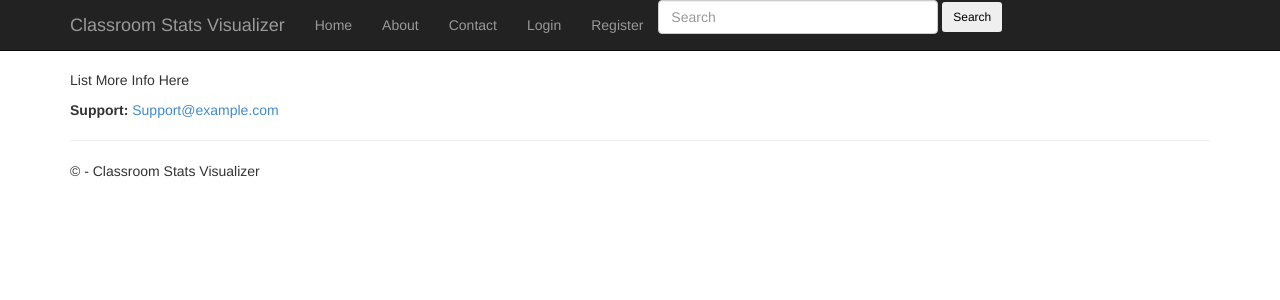
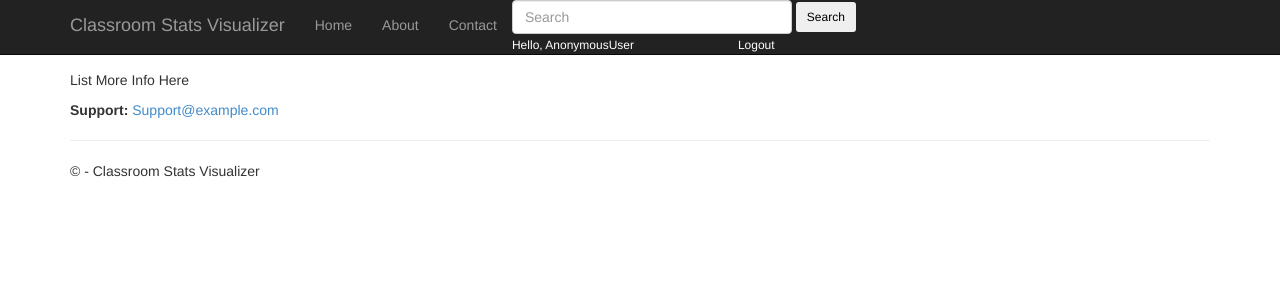
Before and after one commit to andrewkrawczyk/ClassroomStatsVisualizer, a Django app: template DjangoWebProject/TeacherApp/templates/app/index.html in a window 1280 px wide. Shown: the top 300 px of the page. Run offline with Django 4.2, Linux system fonts and the light colour scheme; the template is opened without the code that fills it, so the values that code supplies are empty; some libraries are stand-ins or nearby versions.

Commit message:
login page fixes
-log in page
-log out page
-all redirect fixed

```diff
--- a/DjangoWebProject/DjangoWebProject/settings.py
+++ b/DjangoWebProject/DjangoWebProject/settings.py
@@ -42,6 +42,7 @@ INSTALLED_APPS = [
     'django.contrib.staticfiles',
     'TeacherApp',
     'django_tables2',
+
     'Algorithm_Comp_Score',
 ]
 
@@ -141,6 +142,8 @@ USE_TZ = True
 
 STATIC_URL = 'static/'
 
+
+MEDIA_URL = '/images/'
 # Default primary key field type
 # https://docs.djangoproject.com/en/4.0/ref/settings/#default-auto-field
 
--- a/DjangoWebProject/DjangoWebProject/urls.py
+++ b/DjangoWebProject/DjangoWebProject/urls.py
@@ -19,23 +19,27 @@ from django.urls import path, include
 from datetime import datetime
 from TeacherApp import forms, views
 
+
 urlpatterns = [
-    path('home/', views.home, name='home'),
+    path('', views.home, name='home'),
     path('contact/', views.contact, name='contact'),
     path('about/', views.about, name='about'),
-    path('',
-         LoginView.as_view
-         (
-             template_name='app/login.html',
-             authentication_form=forms.BootstrapAuthenticationForm,
-             extra_context=
-             {
-                 'title': 'Log in',
-                 'year' : datetime.now().year,
-             }
-         ),
-         name='login'),
-    path('logout/', LogoutView.as_view(next_page='/'), name='logout'),
+    # path('',
+    #      LoginView.as_view
+    #      (
+    #          template_name='app/login.html',
+    #          authentication_form=forms.BootstrapAuthenticationForm,
+    #          extra_context=
+    #          {
+    #              'title': 'Log in',
+    #              'year' : datetime.now().year,
+    #          }
+
+    #      ),
+    #      name='login'
+    #      ),
+    path('login/', views.loginPage, name='login'),
+    path('logout/', views.logoutUser, name="logout"),
     path('admin/', admin.site.urls),
     path('test/', views.searchtest, name="test"),
     path('register/', views.register, name='register'),
--- a/DjangoWebProject/TeacherApp/forms.py
+++ b/DjangoWebProject/TeacherApp/forms.py
@@ -7,8 +7,6 @@ from django.contrib.auth.models import User
 from django import forms
 from django.contrib.auth.forms import AuthenticationForm
 from django.utils.translation import gettext_lazy as _
-
-
 
 
 
@@ -23,6 +21,9 @@ class BootstrapAuthenticationForm(AuthenticationForm):
                                    'class': 'form-control',
                                    'placeholder':'Password'}))
 
+
+
+
 class CreateUserForm(UserCreationForm):
     class Meta:
         model = User
--- a/DjangoWebProject/TeacherApp/templates/app/contact.html
+++ b/DjangoWebProject/TeacherApp/templates/app/contact.html
@@ -1,6 +1,8 @@
 {% extends "app/layout.html" %}
 
+
 {% block content %}
+
 
 <h2>{{ title }}</h2>
 <h3>{{ message }}</h3>
--- a/DjangoWebProject/TeacherApp/templates/app/index.html
+++ b/DjangoWebProject/TeacherApp/templates/app/index.html
@@ -1,8 +1,12 @@
 {% extends "app/layout.html" %}
+{% load static %}
+
+{% block title %}Home{% endblock %}
 
 {% block content %}
 
-<h2>{{ title }}</h2>
+
+ <h2>{{ title }}</h2>
 <h3>{{ message }}</h3>
 
 <p>
--- a/DjangoWebProject/TeacherApp/templates/app/layout.html
+++ b/DjangoWebProject/TeacherApp/templates/app/layout.html
@@ -1,4 +1,15 @@
 <!DOCTYPE html>
+{% load static %}
+
+
+<style>
+  .hello-msg{
+    font-size: 12px;
+    color: #fff;
+    margin-right: 100px;
+  }
+</style>
+
 <html>
 <head>
     <meta charset="utf-8" />
@@ -19,25 +30,31 @@
                     <span class="icon-bar"></span>
                     <span class="icon-bar"></span>
                 </button>
-                <a href="home/" class="navbar-brand">Classroom Stats Visualizer</a>
+                <a href="" class="navbar-brand">Classroom Stats Visualizer</a>
+
             </div>
             <div class="navbar-collapse collapse">
                 <ul class="nav navbar-nav">
                     <li><a href="{% url 'home' %}">Home</a></li>
                     <li><a href="{% url 'about' %}">About</a></li>
                     <li><a href="{% url 'contact' %}">Contact</a></li>
-                    <li><a href="{% url 'login' %}">Login</a></li>
-                    <li><a href="{% url 'register' %}">Register</a></li>
+
+                    {% comment %} <li><a href="{% url 'login' %}">Login</a></li>
+                    <li><a href="{% url 'register' %}">Register</a></li> {% endcomment %}
                 </ul>
                 <form class="form-inline my-2 my-lg-0" method=POST action="{% url 'test' %}">
                     {% csrf_token %}
                     <input class="form-control mr-sm-2" type="search" placeholder="Search" aria-label="Search" name="searched">
                     <button class="btn btn-sm btn-outline-secondary my-2 my-sm-0" type="submit">Search</button>
                 </form>
+                <span class="hello-msg">Hello, {{request.user}}</span>
+                <span ><a  class="hello-msg" href="{% url 'logout' %}">Logout</a></span>
 
-{#                {% include 'app/loginpartial.html' %}#}
             </div>
         </div>
+
+
+
     </nav>
 
     <div class="container body-content">
--- a/DjangoWebProject/requirements.txt
+++ b/DjangoWebProject/requirements.txt
@@ -25,6 +25,7 @@
 # Use the following command to install everything automatically
 # cd .\DjangoWebProject (this step is required)
 # pip3 install -r requirements.txt
+
 django~=4.0.4
 cx-Oracle~=8.3.0
 pandas~=1.4.2
```
Also changed, not shown: DjangoWebProject/TeacherApp/templates/app/login.html (+5 -2 lines), DjangoWebProject/TeacherApp/templates/app/loginpartial.html (deleted, +0 -16 lines), DjangoWebProject/TeacherApp/views.py (+23 -16 lines).
